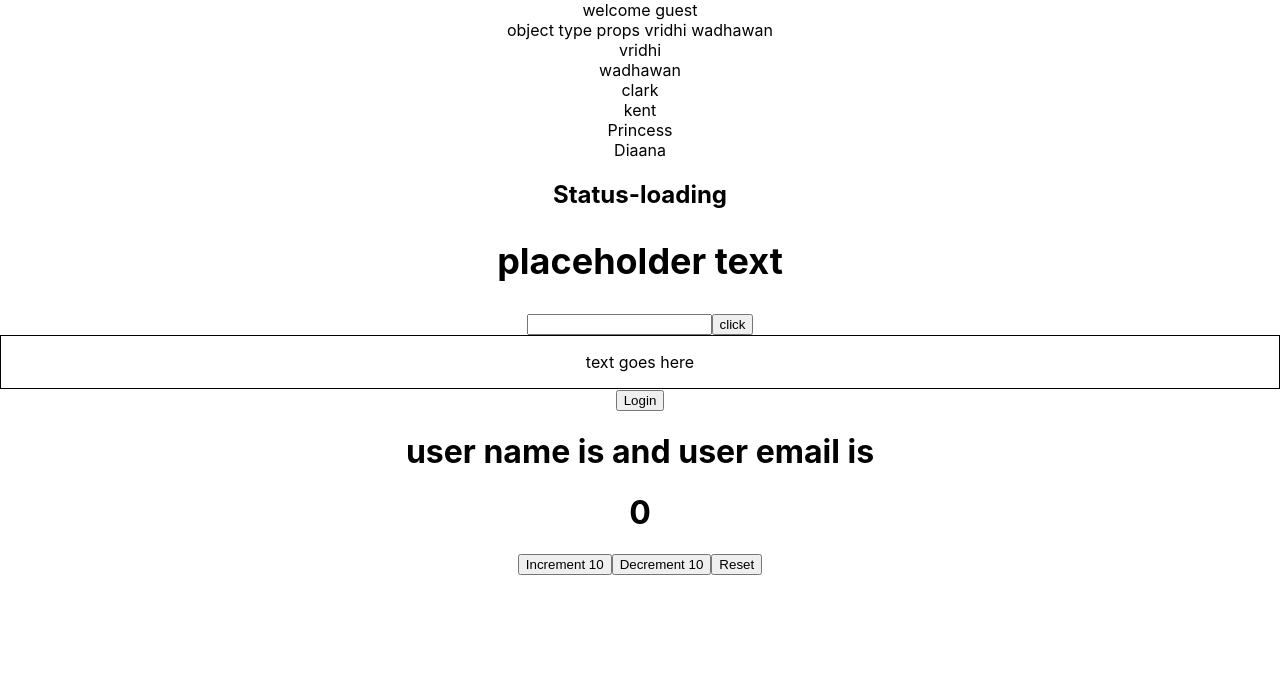
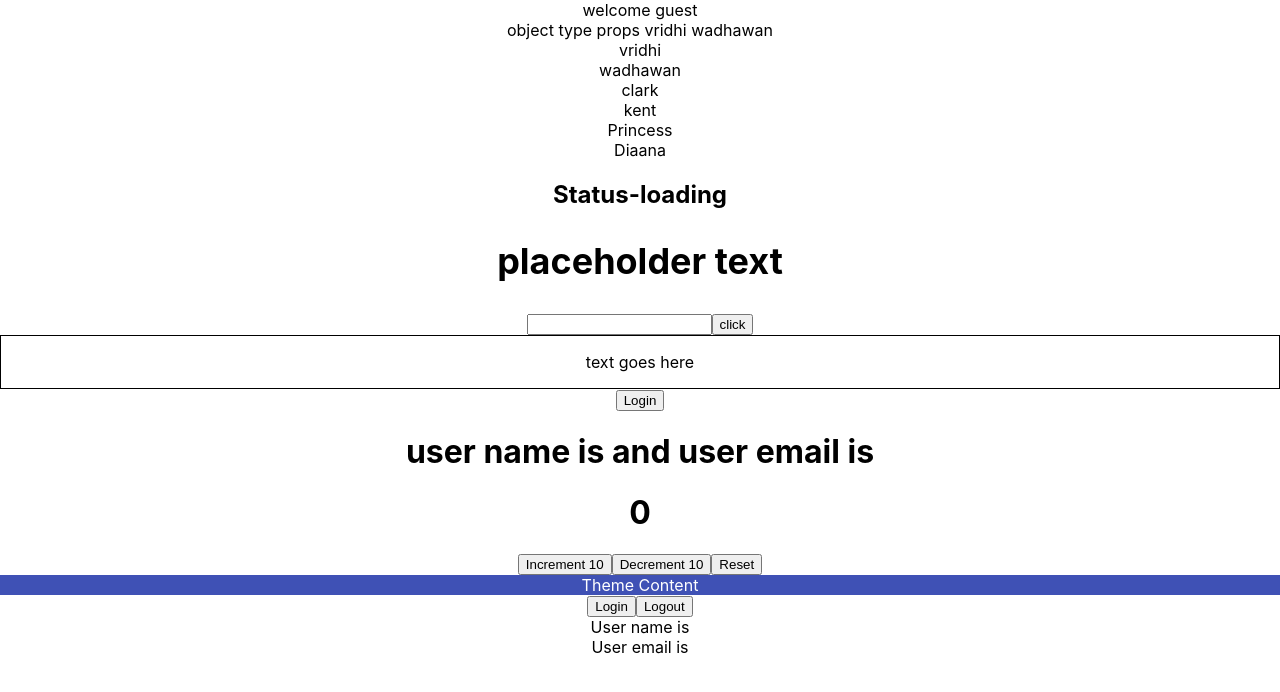
Before and after one commit to vridhi07/react-typescript-demo, a React (Create React App) app: page / in a window 1280 px wide. Shown: the top 692 px of the page. Built offline with nearby package versions, Linux system fonts and the light colour scheme.

Commit message:
useContext_hook

```diff
--- a/src/App.tsx
+++ b/src/App.tsx
@@ -10,6 +10,10 @@
 import { Container } from "./components/Container";
 import { User } from "./state/User";
 import { Counter } from "./state/Counter";
+import { ThemeContextProvider } from "./context/themeContext";
+import { Box } from "./context/Box";
+import { Users } from "./context/Users";
+import { UserContextProvider } from "./context/UserContext";
 
 function App() {
   const personName = {
@@ -50,6 +54,12 @@
       <Container styles={{ border: "1px solid black", padding: "1rem" }} />
       <User />
       <Counter />
+      <ThemeContextProvider>
+        <Box />
+      </ThemeContextProvider>
+      <UserContextProvider>
+        <Users />
+      </UserContextProvider>
     </div>
   );
 }
--- /dev/null
+++ b/src/context/Box.tsx
@@ -0,0 +1,12 @@
+import { useContext } from "react";
+import { ThemeContext } from "./themeContext";
+export const Box = () => {
+  const theme = useContext(ThemeContext);
+  return (
+    <div
+      style={{ backgroundColor: theme.primary.main, color: theme.primary.text }}
+    >
+      Theme Content
+    </div>
+  );
+};
--- /dev/null
+++ b/src/context/UserContext.tsx
@@ -0,0 +1,23 @@
+import { useState, createContext } from "react";
+export type AuthUser = {
+  name: string;
+  email: string;
+};
+
+type UserContextProviderProps = {
+  children: React.ReactNode;
+};
+type UserContextType = {
+  user: AuthUser | null;
+  setUser: React.Dispatch<React.SetStateAction<AuthUser | null>>;
+};
+export const UserContext = createContext<UserContextType | null>(null);
+
+export const UserContextProvider = ({ children }: UserContextProviderProps) => {
+  const [user, setUser] = useState<AuthUser | null>(null);
+  return (
+    <UserContext.Provider value={{ user, setUser }}>
+      {children}
+    </UserContext.Provider>
+  );
+};
--- /dev/null
+++ b/src/context/Users.tsx
@@ -0,0 +1,27 @@
+import { useContext } from "react";
+import { UserContext } from "./UserContext";
+
+export const Users = () => {
+  const UserContexts = useContext(UserContext);
+  const handleLogin = () => {
+    if (UserContexts) {
+      UserContexts.setUser({
+        name: "vridhi",
+        email: "vridhiw@gmmail.com",
+      });
+    }
+  };
+  const handleLogout = () => {
+    if (UserContexts) {
+      UserContexts.setUser(null);
+    }
+  };
+  return (
+    <div>
+      <button onClick={handleLogin}>Login</button>
+      <button onClick={handleLogout}>Logout</button>
+      <div>User name is {UserContexts?.user?.name}</div>
+      <div>User email is {UserContexts?.user?.email}</div>
+    </div>
+  );
+};
--- /dev/null
+++ b/src/context/theme.tsx
@@ -0,0 +1,10 @@
+export const theme = {
+  primary: {
+    main: "#3f51b5",
+    text: "#fff",
+  },
+  secondary: {
+    main: "#f50057",
+    text: "#fff",
+  },
+};
--- /dev/null
+++ b/src/context/themeContext.tsx
@@ -0,0 +1,16 @@
+import { createContext } from "react";
+import { theme } from "./theme";
+
+type ThemeContextProviderProps = {
+  children: React.ReactNode;
+};
+
+export const ThemeContext = createContext(theme);
+
+export const ThemeContextProvider = ({
+  children,
+}: ThemeContextProviderProps) => {
+  return (
+    <ThemeContext.Provider value={theme}>{children}</ThemeContext.Provider>
+  );
+};
```
